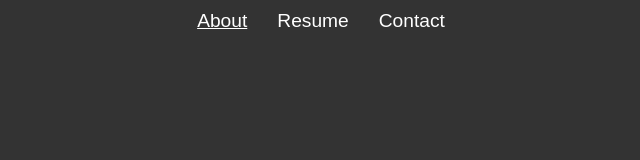
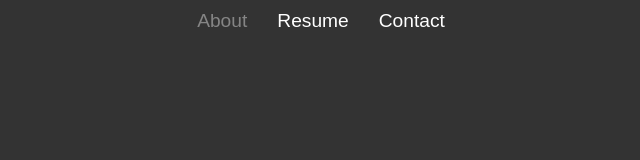
Before and after one commit to simonamtoft/cv-website, a React (Create React App) app: page / in a window 1280 px wide. In both pictures the pointer is over the link "About". Shown: the top 160 px of the page, without its empty margins (319-959 px from the left). Built offline with nearby package versions, Linux system fonts and the light colour scheme.

Commit message:
change hover to opacity change instead of underline

```diff
--- a/src/styles/Header.css
+++ b/src/styles/Header.css
@@ -54,5 +54,5 @@ nav a {
 }
 
 nav a:hover {
-  text-decoration: underline;
+  opacity: 0.4;
 }
```
